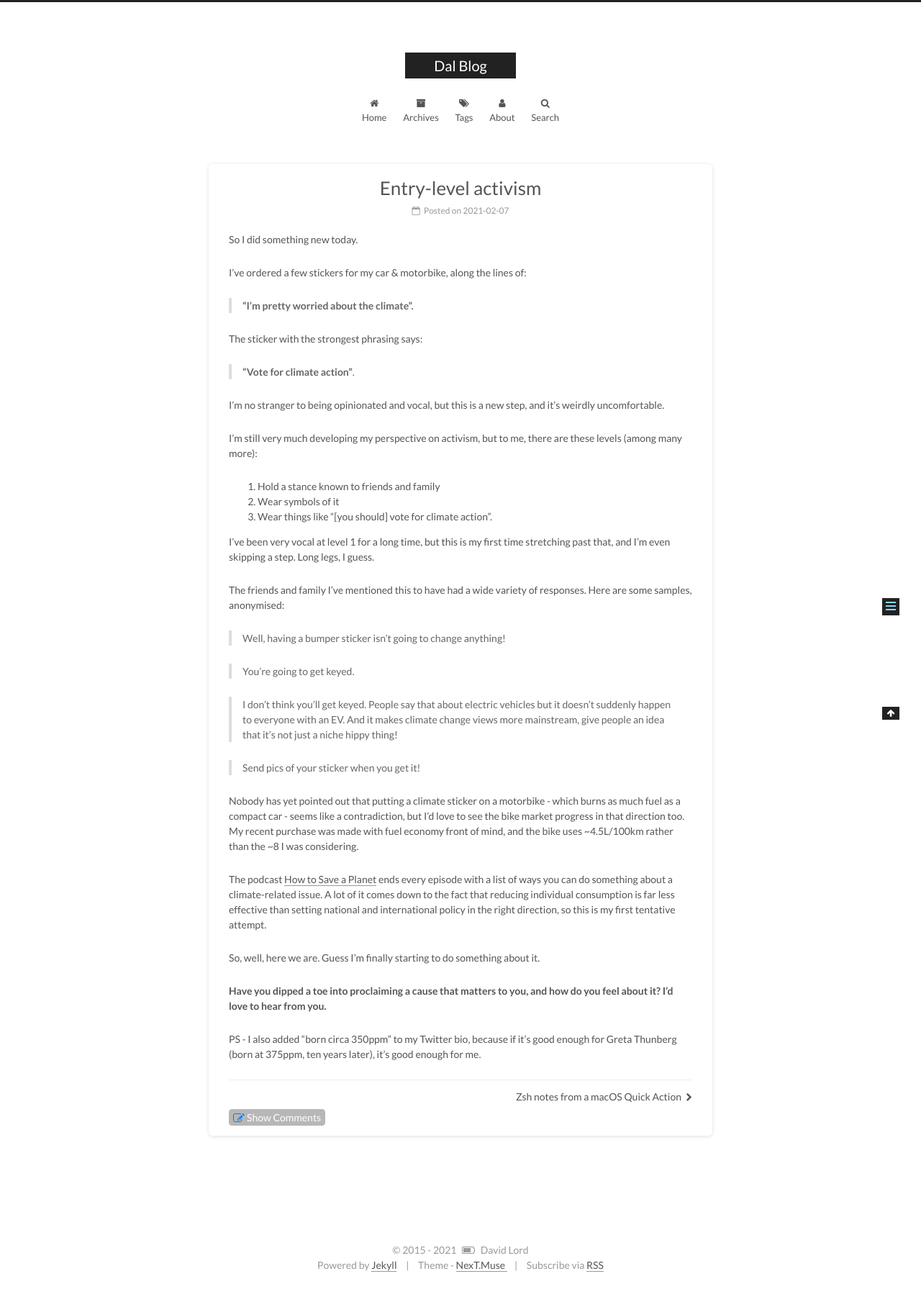
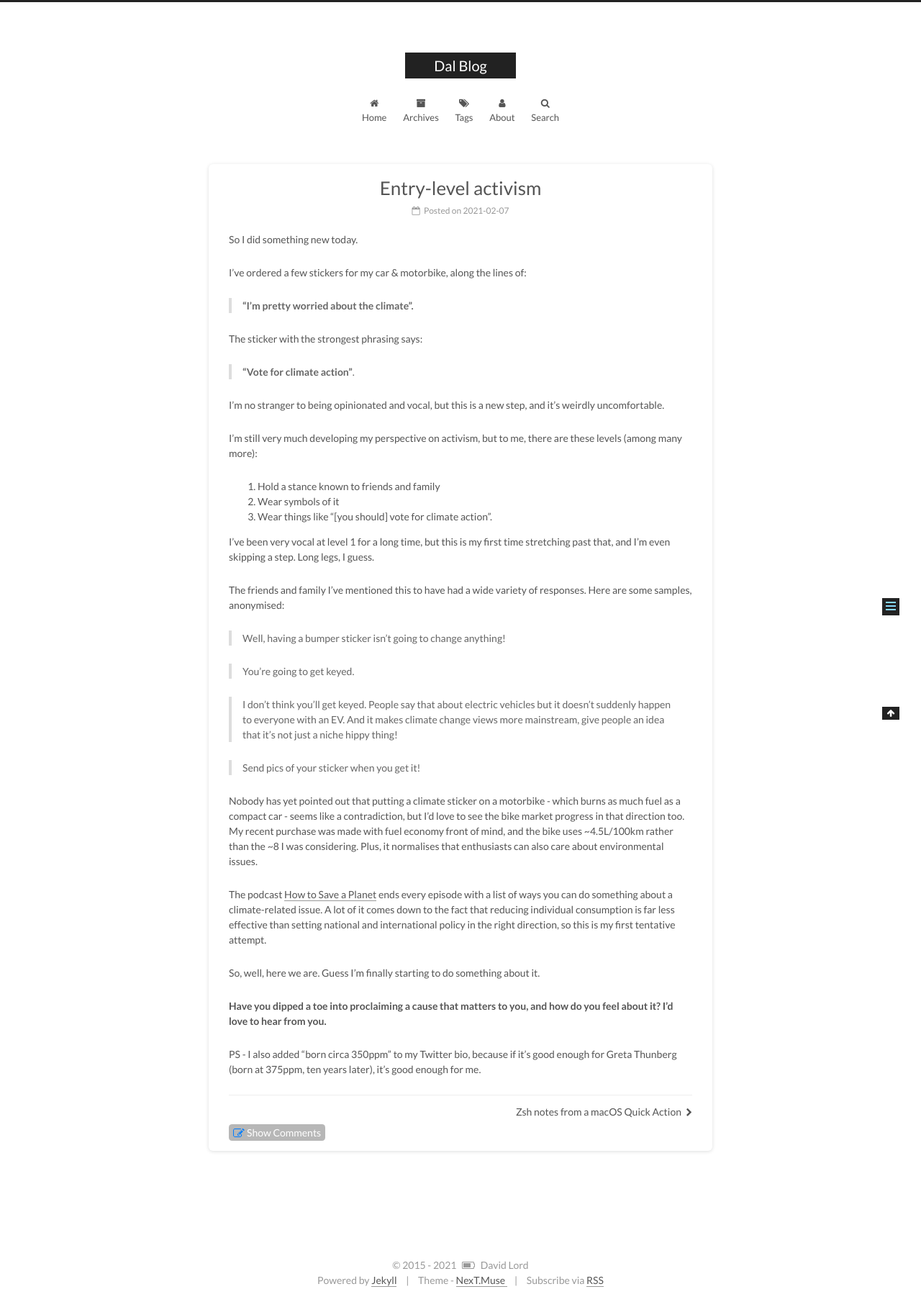
Before and after one commit to d-lord/d-lord.github.io, a Jekyll site: the page built from _posts/2021-02-07-entry-level-activism.md, in a window 1280 px wide. Shown: the whole page at 72% size. Built offline with Jekyll 4.4.1, drawn with Linux system fonts in a browser that asks for light colours; before the commit the page ends 1788 px from its top, so only the background shows below that.

Commit message:
Add another thought about bikes

```diff
--- a/_posts/2021-02-07-entry-level-activism.md
+++ b/_posts/2021-02-07-entry-level-activism.md
@@ -36,7 +36,7 @@
 
 > Send pics of your sticker when you get it!
 
-Nobody has yet pointed out that putting a climate sticker on a motorbike - which burns as much fuel as a compact car - seems like a contradiction, but I'd love to see the bike market progress in that direction too. My recent purchase was made with fuel economy front of mind, and the bike uses ~4.5L/100km rather than the ~8 I was considering.
+Nobody has yet pointed out that putting a climate sticker on a motorbike - which burns as much fuel as a compact car - seems like a contradiction, but I'd love to see the bike market progress in that direction too. My recent purchase was made with fuel economy front of mind, and the bike uses ~4.5L/100km rather than the ~8 I was considering. Plus, it normalises that enthusiasts can also care about environmental issues.
 
 The podcast [How to Save a Planet](https://gimletmedia.com/shows/howtosaveaplanet) ends every episode with a list of ways you can do something about a climate-related issue. A lot of it comes down to the fact that reducing individual consumption is far less effective than setting national and international policy in the right direction, so this is my first tentative attempt.
 
```
